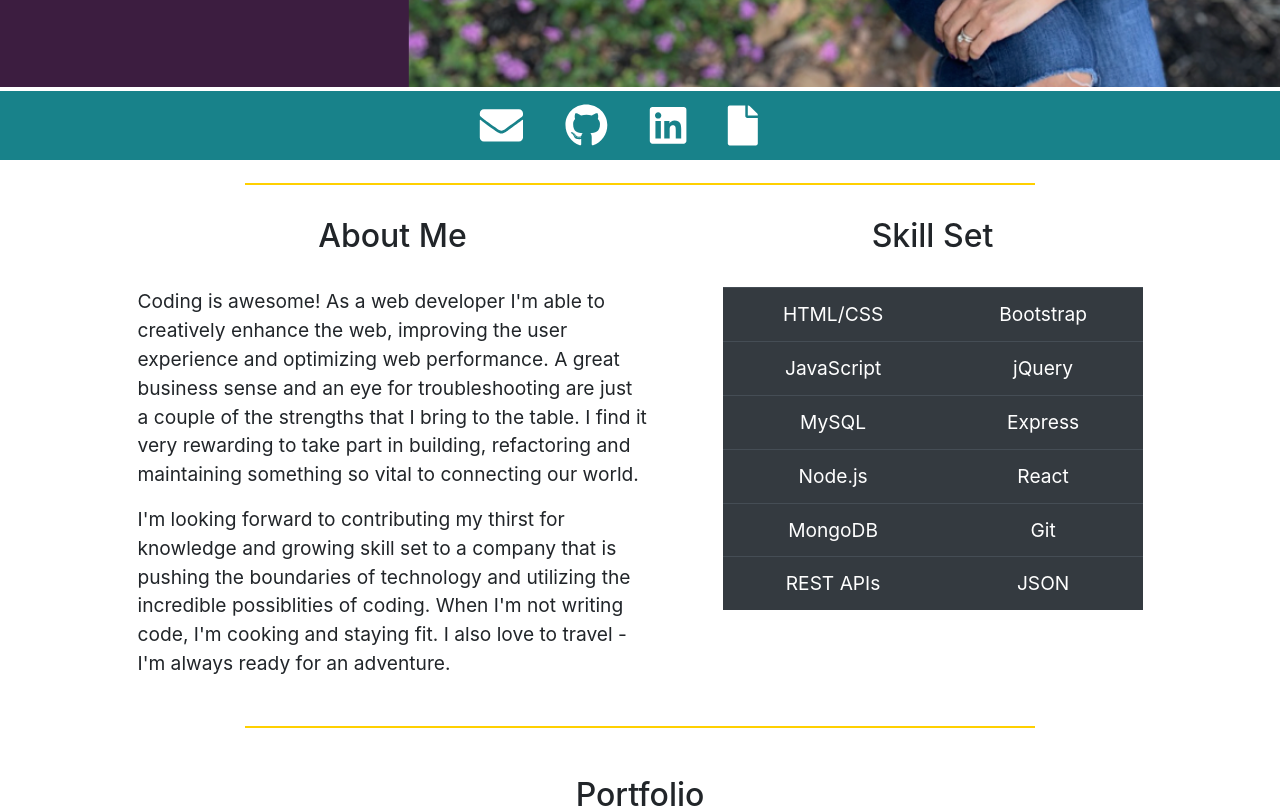
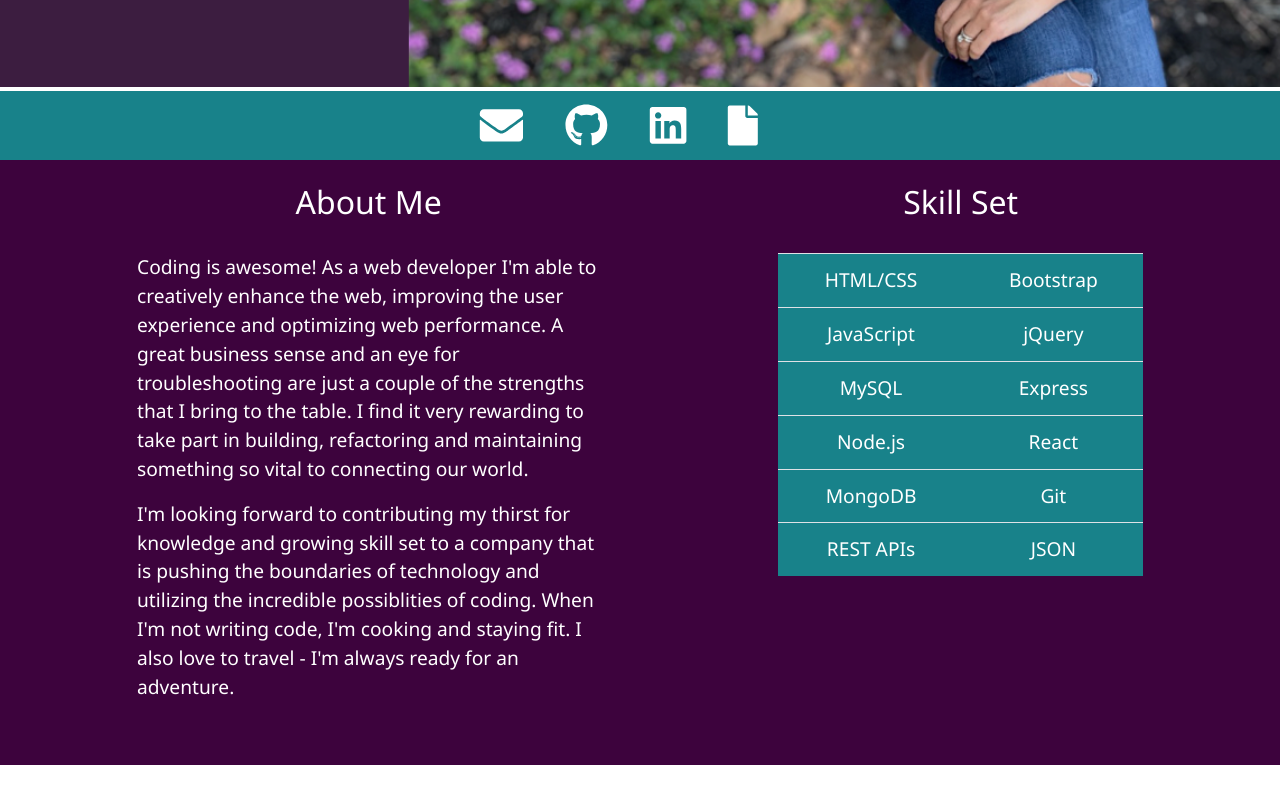
Before and after one commit to ggfalloon/react-portfolio, a React (Create React App) app: page /connect in a window 1280 px wide. Shown: the part 640-1448 px from the top of the page. Built offline with nearby package versions, Linux system fonts and the light colour scheme.

Commit message:
styled about div

```diff
--- a/src/App.css
+++ b/src/App.css
@@ -1,3 +1,10 @@
+* {
+  box-sizing: border-box;
+  margin: 0;
+  padding: 0;
+  font-family: 'Segoe UI', Tahoma, Geneva, Verdana, sans-serif;
+}
+
 .App {
   text-align: center;
 }
@@ -8,7 +15,21 @@ body {
   font-size: 18px;
   padding-top: 55px;
   padding-bottom: 60px;
-  overflow:visible;
+  /* overflow:visible; */
+}
+
+#about {
+  background-color: rgb(61, 3, 61);
+  margin: 0;
+  border: 0;
+  margin-right: 0;
+  color: #ffffff;
+  /* display: flex; */
+  /* justify-content: space-between; */
+  /* height: 400px; */
+  /* width: 100%; */
+  /* padding: 0 24px;
+  max-width: 1100px; */
 }
 
 .details, table {
@@ -26,27 +47,30 @@ h2 {
 }
 
 /* Styled horizontal rule */
-hr {
+/* hr {
   margin-top: 7rem;
   margin-bottom: 7rem;
   margin-right: 5rem;
   margin-left: 5rem;
   border: 0;
   border-top: 3px solid rgb(255, 208, 0);
-}
+} */
 
 #hr1 {
   display:none;
 }
 
-.responsBrk {
-  margin-top: 0px;
+/* Adjusted table background color */
+#table-style {
+  background-color: rgb(24, 130, 138);
+  color: #ffffff;
 }
 
-/* Adjusted table background color */
-.table-style {
-  background-color: #6b7177;
+#responsBrk {
+  color: #ffffff;
 }
+
+/* #4e596e */
 
 .iconPort {
   color: rgb(24, 130, 138);
@@ -140,3 +164,11 @@ hr {
     line-height: 1em;
     padding: .3rem;
 }
+
+@media screen and (max-width: 768px) {
+
+  #responsBrk{
+    padding-top: 40px;
+  }
+
+}
--- a/src/components/Navbar/index.js
+++ b/src/components/Navbar/index.js
@@ -18,7 +18,7 @@ function Navbar() {
                 <div className="collapse navbar-collapse" id="navbarSupportedContent">
                     <ul className="navbar-nav ml-auto">
                         <li className="nav-item">
-                            <Link to="#about"
+                            <Link to="/about"
                                 className={
                                     window.location.pathname === "/about"
                                         ? "nav-link active"
--- a/src/components/Wrapper/index.js
+++ b/src/components/Wrapper/index.js
@@ -4,7 +4,6 @@ import Home from "../../pages/Home";
 import About from "../../pages/About";
 import Connect from "../../pages/Connect";
 import Portfolio from "../../pages/Portfolio";
-import "./style.css";
 
 function Wrapper(props) {
   return <main className="wrapper">{props.children}
--- a/src/pages/About.js
+++ b/src/pages/About.js
@@ -2,16 +2,16 @@ import React from "react";
 
 function About() {
     return (
-        <div className="container mt-5 pt-3">
-            <hr className="connect-rule" />
-            <div className="row col-12 mx-auto">
-                <div className="col-md-6 mx-auto">
+        <div id="about">
+
+            <div className="row mx-auto m-5 p-5">
+                <div className="col-md-5 mx-auto">
 
                     <h2>About Me</h2>
                     <br />
                     <div className="page-header">
 
-                        <section className="details justify-content-center">
+                        <section className="details">
                             <p>Coding is awesome! As a web developer I'm able
                             to creatively
                             enhance the
@@ -37,11 +37,11 @@ function About() {
                 </div>
                 <br />
 
-                <div className="col-md-5 mx-auto">
-                    <h2 className="responsBrk">Skill Set</h2>
+                <div className="col-md-4 mx-auto" id="responsBrk">
+                    <h2 >Skill Set</h2>
                     <br />
                     <div className="page-header d-flex justify-center">
-                        <table className="table table-dark table-style th-sm-8rem" style={{ textAlign: "center" }}>
+                        <table className="table th-sm-8rem" id="table-style" style={{ textAlign: "center" }}>
                             <tbody>
                                 <tr>
                                     <td>HTML/CSS</td>
@@ -75,7 +75,6 @@ function About() {
                 </div>
 
             </div >
-            <hr className="connect-rule" />
 
         </div>
     )
```
Also changed, not shown: src/components/Wrapper/style.css (deleted).
